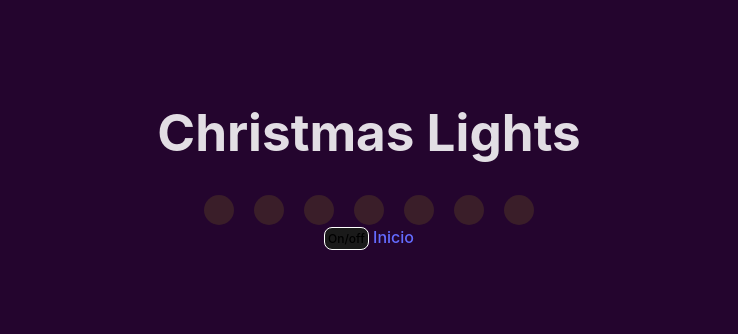
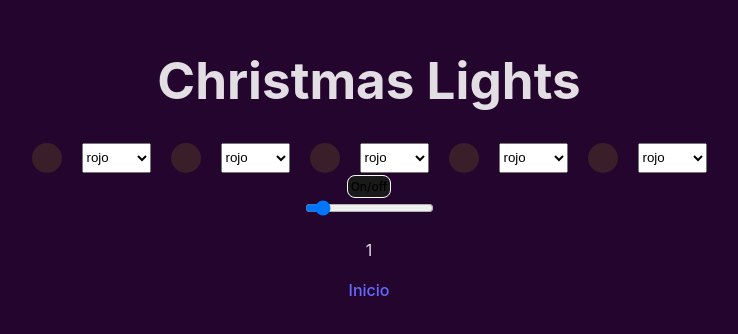
Before and after one commit to EricNegreido/littleApps, a React (Vite) app: page /christmasLights in a window 1280 px wide. Shown: the part 240-574 px from the top of the page, without its empty margins (271-1009 px from the left). Built offline with nearby package versions, Linux system fonts and the light colour scheme.

Commit message:
<feature> set n Lights and pickColor i have to fix the rendering

```diff
--- a/src/pageModuls/christmas Lights/christmasLights.jsx
+++ b/src/pageModuls/christmas Lights/christmasLights.jsx
@@ -1,23 +1,57 @@
 import {useState} from 'react'
 import { Link } from "../../Link";
 import './style.css';
+
+const NLIGHTS = 5;
 export function ChristmasLights(){
   const [toggle, setToggle] = useState(false);
+  const [speed, setSpeed] = useState(1)
+const lightsOn={
+    firstLights: `${speed}s infinite alternate`,
+    secondLights: `${speed}s infinite alternate ${speed}s`
+
+}
   function handleCLick(){
     setToggle(!toggle);
     }
+  function handleChange(event){
+    setSpeed(event.target.value)
+  }
+
+  function Light({toggle = false}){
+    const [color, setColor] = useState('redLights')
+    const [speed, setSpeed] = useState(1)
+
+    function pickColor(event){
+      setColor(event.target.value)
+    }
+    return <>
+      <div className='light' style={{animationName: toggle && color, animationDuration: '2s'}}></div>
+      <select onChange={pickColor} name="color">
+        <option value={'redLights'}> rojo </option>
+        <option value={'greenLights'}> verde </option>
+        <option value={'yellowLights'}> amarillo </option>
+        <option value={'violetLights'}> violeta </option>
+      </select>
+    </>
+  }
+
+  const lights = [];
+  for (let index = 0; index < NLIGHTS; index++) {
+    lights.push(<Light key={index} toggle={toggle}/>);
+  }
     return <>
       <h1> Christmas Lights </h1>
       <main className="stringLights">
-        <div className={toggle ? 'light animationLights' : 'light'}></div>
-        <div className={toggle ? 'light secondAnimationLights' : 'light'}></div>
-        <div className={toggle ? 'light animationLights' : 'light'}></div>
-        <div className={toggle ? 'light secondAnimationLights' : 'light'}></div>
-        <div className={toggle ? 'light animationLights' : 'light'}></div>
-        <div className={toggle ? 'light secondAnimationLights' : 'light'}></div>
-        <div className={toggle ? 'light animationLights' : 'light'}></div>
+        {lights}
       </main>
-      <button className='switch' onClick={handleCLick}> On/off </button>
+      <section className="controllerBar">
+        <button className='switch' onClick={handleCLick}> On/off </button>
+        <div>
+          <input onChange={handleChange} className='interval' type="range" min={0.1} max={10} step={0.1} value={speed}/>
+          <p>{speed}</p>
+        </div>
+      </section>
       <Link to='/'> Inicio </Link>
     </>
 }
--- a/src/pageModuls/christmas Lights/style.css
+++ b/src/pageModuls/christmas Lights/style.css
@@ -9,15 +9,16 @@
   height: 30px;
   border-radius: 50%;
   background-color: rgba(255, 255, 0, 0.10);
+  animation: infinite alternate;
 }
-.animationLights{
+/* .animationLights{
   animation: 2s infinite alternate lights;
 
-}
-.secondAnimationLights{
+} */
+/* .secondAnimationLights{
   animation: 2s infinite alternate lights 1s;
 
-}
+} */
 .switch{
   border: 1px solid #fff;
   font-size: 12px;
@@ -25,13 +26,57 @@
 }
 
 
-@keyframes lights {
+@keyframes yellowLights {
   to{
     background-color: rgba(255, 255, 0, 0.10);
   }
 
   from{
-    background-color: yellow;
-    box-shadow: 0px 0px 10px yellow;
+    background-color: rgb(255,255,0);
+    box-shadow: 0px 0px 10px #FF0;
   }
 }
+
+@keyframes redLights {
+  to{
+    background-color: rgba(255, 0, 0, 0.10);
+  }
+
+  from{
+    background-color: rgb(255, 0, 0);
+    box-shadow: 0px 0px 10px #F00;
+  }
+}
+
+@keyframes greenLights {
+  to{
+    background-color: rgba(0, 255, 0, 0.10);
+  }
+
+  from{
+    background-color: rgb(0, 255, 0);
+    box-shadow: 0px 0px 10px #0F0;
+  }
+}
+
+@keyframes blueLights {
+  to{
+    background-color: rgba(0, 0, 255, 0.10);
+  }
+
+  from{
+    background-color: rgb(0, 0, 255);
+    box-shadow: 0px 0px 10px #00F;
+  }
+}
+
+@keyframes violetLights {
+  to{
+    background-color: rgba(255, 0, 255, 0.10);
+  }
+
+  from{
+    background-color: rgb(128, 0, 128);
+    box-shadow: 0px 0px 10px #800080;
+  }
+}
```
